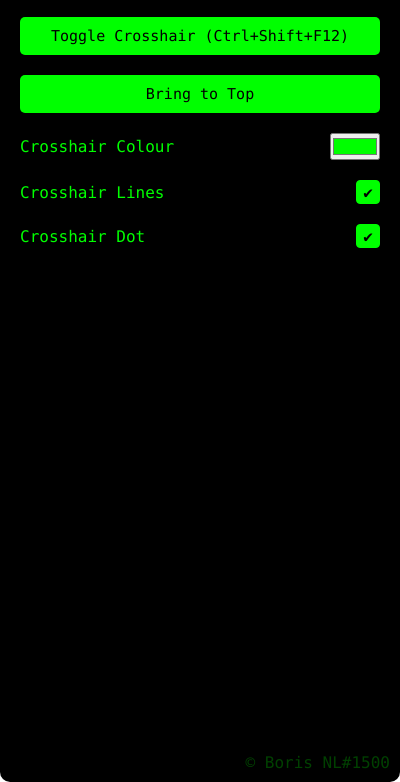
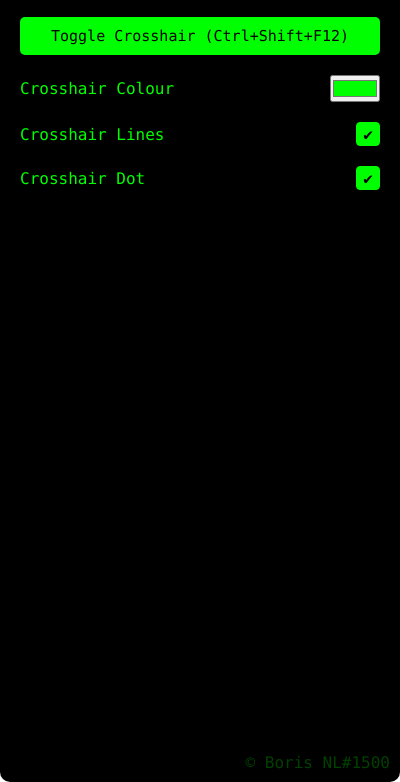
Before and after one commit to borisnliscool/Crossy, an Electron app: page src/settings/index.html in a window 400 px wide. Shown: the part 62-844 px from the top of the page. Drawn offline with Linux system fonts and the light colour scheme; no server answers.

Commit message:
temp remove bring to top as it doesnt work yet

```diff
--- a/src/settings/index.html
+++ b/src/settings/index.html
@@ -17,7 +17,7 @@
         </header>
         <div class="settings">
             <button id="togglecursor">Toggle Crosshair (Ctrl+Shift+F12)</button>
-            <button id="bringtotop">Bring to Top</button>
+            <!-- <button id="bringtotop">Bring to Top</button> -->
             <label for="crosshaircolor">Crosshair Colour <input type="color" name="Pick Crosshair Colour" id="crosshaircolor" value="#00ff00"></label>
             <label for="lines_checkbox" id="checkbox__group" class="checkbox__group">
                 <p>Crosshair Lines</p>
```
